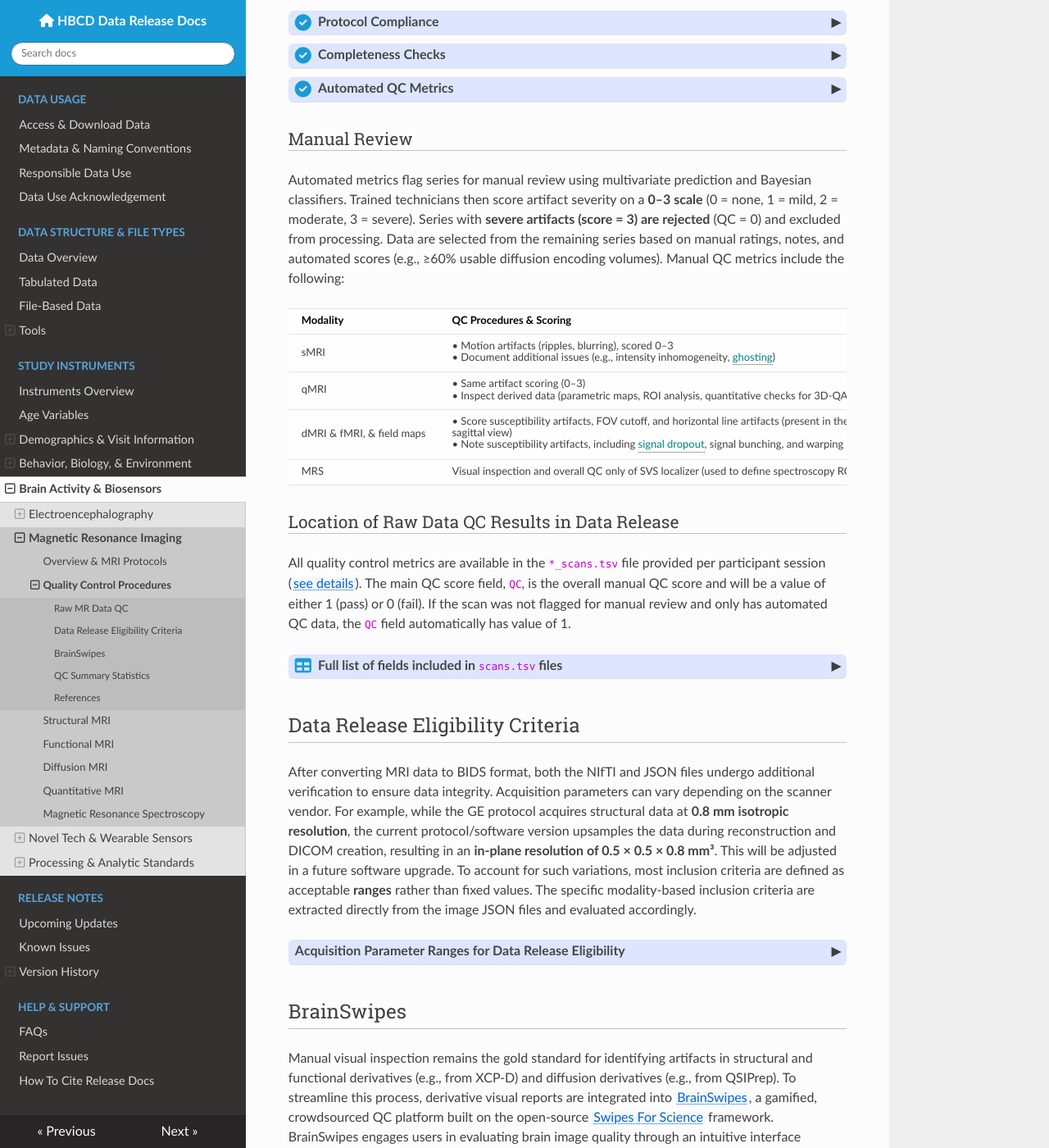
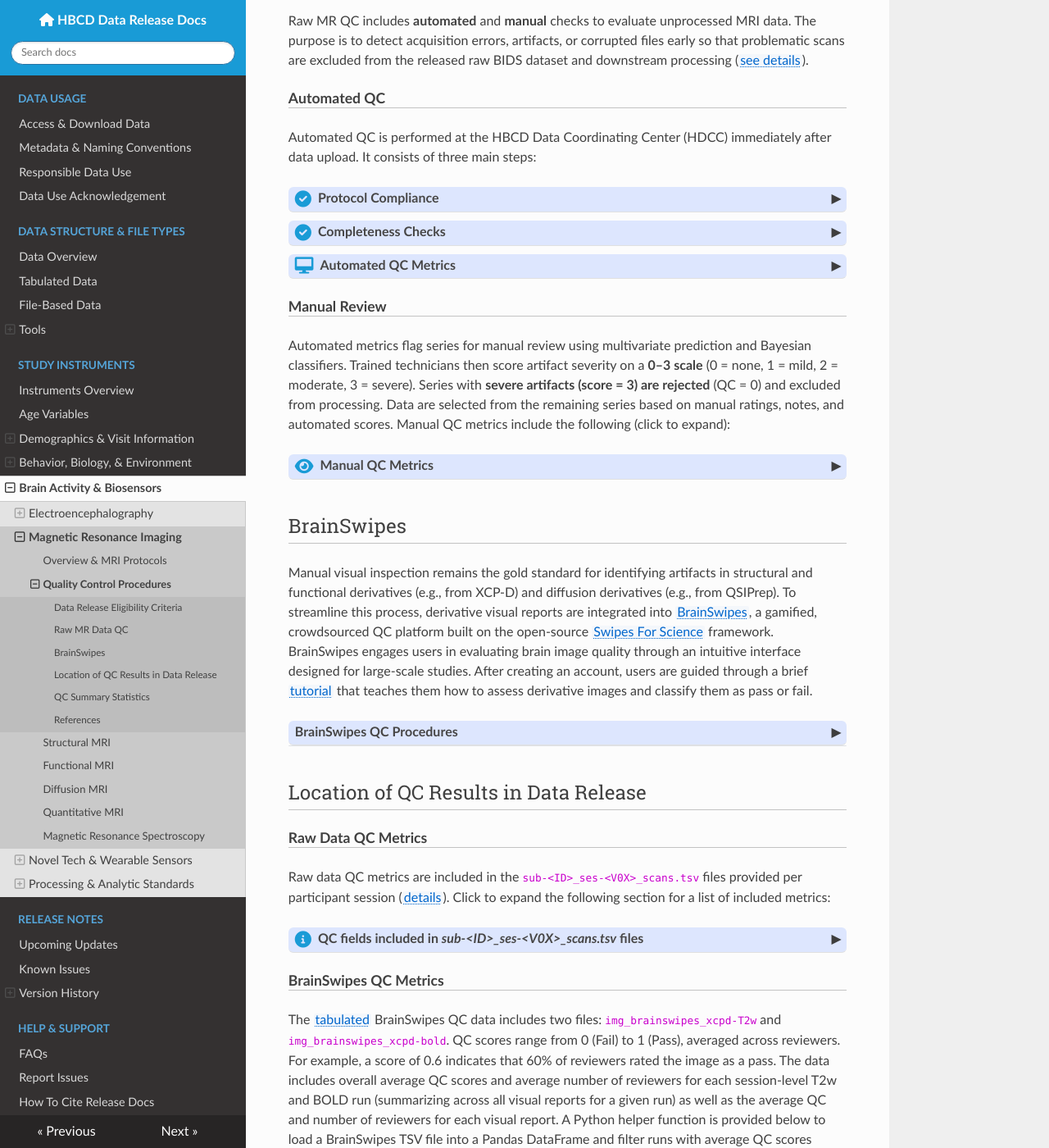
Before and after one commit to nbdc-datahub/hbcd-docs, an MkDocs documentation site: the page built from docs/instruments/mri/qc.md, in a window 1280 px wide and 1400 px high, scrolled down 537 px. Shown: the whole window at 82% size. Built offline with MkDocs 1.6.1, drawn with Linux system fonts in a browser that asks for light colours; nearby versions of some CDN libraries; some of the changed text lies outside the part shown.

Commit message:
finish polishing mri qc page

```diff
--- a/docs/instruments/mri/qc.md
+++ b/docs/instruments/mri/qc.md
@@ -1,10 +1,90 @@
 # HBCD MR Quality Control Procedures
+
+## Data Release Eligibility Criteria
+
+Acquisition parameters vary by scanner vendor, so inclusion criteria are typically defined as acceptable **ranges** rather than fixed values. Modality-specific criteria are extracted from BIDS sidecar JSON files and evaluated accordingly.
+
+<div id="acq-param-table" class="table-banner" onclick="toggleCollapse(this)">
+  <span class="emoji"><i class="fa fa-circle-check"></i></span>
+  <span class="text-with-link">
+  <span class="text">Data Release Eligibility: Acquisition Parameter Ranges</span>
+  <a class="anchor-link" href="#acq-param-table" title="Copy link">
+  <i class="fa-solid fa-link"></i>
+  </a>
+  </span>
+  <span class="arrow">▸</span>
+</div>
+<div class="table-collapsible-content">
+<p><i>NOTE: All images are additionally checked to confirm they were acquired using a head coil.</i></p>
+<table style="width: 100%; border-collapse: collapse; table-layout: fixed; font-size: 15px;">
+  <thead>
+    <tr>
+      <th>Scan Type</th>
+      <th>Repetition Time (TR)</th>
+      <th>Echo Time (TE)</th>
+      <th>Inversion Time (TI)</th>
+      <th>Slice Thickness</th>
+      <th>Number of Volumes</th>
+    </tr>
+  </thead>
+<tbody>
+<tr>
+	<td>T1w</td>
+	<td>2.3 - 2.41</td>
+    <td>0.002 - 0.0035</td>
+	<td>1.06 - 1.1</td>
+    <td>0.8</td>
+    <td>NA</td>
+	</tr>
+	<tr>
+		<td>T2w</td>
+		<td>2.5 - 4.5</td>
+    <td>0.09 - 0.15</td>
+		<td>0.29 - 0.33</td>
+    <td>0.563 - 0.565</td>
+    <td>NA</td>
+	</tr>
+	<tr>
+		<td>MRS Localizer</td>
+		<td>2.5 - 4.5</td>
+    <td>0.09 - 0.15</td>
+		<td>0.29 - 0.33</td>
+    <td>0.563 - 0.565</td>
+    <td>NA</td>
+	</tr>
+	<tr>
+		<td>Diffusion</td>
+		<td>4.8</td>
+    <td>0.0880 - 0.0980</td>
+		<td>NA</td>
+    <td>1.7</td>
+    <td>≥ 90 (AP + PA)</td>
+	</tr>
+	<tr>
+		<td>EPI Fieldmap</td>
+		<td>8.4 - 9.2</td>
+    <td>0.064 - 0.0661</td>
+		<td>2</td>
+    <td>0.563 - 0.565</td>
+    <td>NA</td>
+	</tr>
+	<tr>
+		<td>Functional</td>
+		<td>1.725</td>
+    <td>0.0369 - 0.0371</td>
+		<td>NA</td>
+    <td>2</td>
+    <td>≥ 87 (~2.5 min)</td>
+	</tr>
+</tbody>
+</table>
+</div>
 
 ## Raw MR Data QC
 
 Raw MR QC includes **automated** and **manual** checks to evaluate unprocessed MRI data. The purpose is to detect acquisition errors, artifacts, or corrupted files early so that problematic scans are excluded from the released raw BIDS dataset and downstream processing ([see details](../processing/index.md#file-selection-for-processing)).
 
-### Automated QC
+#### Automated QC
 
 Automated QC is performed at the HBCD Data Coordinating Center (HDCC) immediately after data upload. It consists of three main steps:
 
@@ -71,7 +151,7 @@
 </div>
 
 <div id="autoQC-metrics" class="table-banner" onclick="toggleCollapse(this)">
-  <span class="emoji"><i class="fa fa-circle-check"></i></span>
+  <span class="emoji"><i class="fa fa-desktop"></i></span>
   <span class="text-with-link">
 <span class="text">Automated QC Metrics</span>
   <a class="anchor-link" href="#autoQC-metrics" title="Copy link">
@@ -125,9 +205,23 @@
 </table>
 </div>
 
-### Manual Review
+<p></p>
 
-Automated metrics flag series for manual review using multivariate prediction and Bayesian classifiers. Trained technicians then score artifact severity on a **0–3 scale** (0 = none, 1 = mild, 2 = moderate, 3 = severe). Series with **severe artifacts (score = 3) are rejected** (QC = 0) and excluded from processing. Data are selected from the remaining series based on manual ratings, notes, and automated scores (e.g., ≥60% usable diffusion encoding volumes). Manual QC metrics include the following:
+#### Manual Review
+
+Automated metrics flag series for manual review using multivariate prediction and Bayesian classifiers. Trained technicians then score artifact severity on a **0–3 scale** (0 = none, 1 = mild, 2 = moderate, 3 = severe). Series with **severe artifacts (score = 3) are rejected** (QC = 0) and excluded from processing. Data are selected from the remaining series based on manual ratings, notes, and automated scores. Manual QC metrics include the following (click to expand):
+
+<div id="autoQC-metrics" class="table-banner" onclick="toggleCollapse(this)">
+  <span class="emoji"><i class="fa-solid fa-eye"></i></span>
+  <span class="text-with-link">
+<span class="text">Manual QC Metrics</span>
+  <a class="anchor-link" href="#manualQC-metrics" title="Copy link">
+  <i class="fa-solid fa-link"></i>
+  </a>
+  </span>
+  <span class="arrow">▸</span>
+</div>
+<div class="table-collapsible-content">
 <table class="compact-table-no-vertical-lines">
 <thead>
 <tr>
@@ -159,14 +253,58 @@
 </tr>
 </tbody>
 </table>
+</div>
 
-### Location of Raw Data QC Results in Data Release
-All quality control metrics are available in the `*_scans.tsv` file provided per participant session ([see details](../../datacuration/file-based-data.md#participant-session-scan-level-data)). The main QC score field, `QC`, is the overall manual QC score and will be a value of either 1 (pass) or 0 (fail). If the scan was not flagged for manual review and only has automated QC data, the `QC` field automatically has value of 1.
+
+
+## BrainSwipes
+
+Manual visual inspection remains the gold standard for identifying artifacts in structural and functional derivatives (e.g., from XCP-D) and diffusion derivatives (e.g., from QSIPrep). To streamline this process, derivative visual reports are integrated into [BrainSwipes](https://brainswipes.us/about), a gamified, crowdsourced QC platform built on the open-source [Swipes For Science](https://swipesforscience.org/) framework. BrainSwipes engages users in evaluating brain image quality through an intuitive interface designed for large-scale studies. After creating an account, users are guided through a brief [tutorial](https://brainswipes.us/tutorial-select) that teaches them how to assess derivative images and classify them as pass or fail.
+
+<p>
+<div id="swipes-procedures" class="table-banner" onclick="toggleCollapse(this)">
+<span class="text-with-link">
+  <span class="text">BrainSwipes QC Procedures</span>
+	<a class="anchor-link" href="#swipes-procedures" title="Copy link">
+  	<i class="fa-solid fa-link"></i>
+  	</a>
+  </span>
+  <span class="arrow">▸</span>
+</div>
+<div class="collapsible-content">
+<br>
+<div class="img-with-text" style="width: 60%; margin: 0 auto; text-align: center;">
+    <img src="../images/brainswipes.png" alt="Example quality assessment of surface delineation in BrainSwipes" style="width: 100%; height: auto;">
+    <p><i>Example quality assessment of surface delineation on BrainSwipes platform (displaying brain in axial plane at level of basal ganglia/putamen).</i></p>
+</div>
+<p>
+<p style="font-size: 1em; margin: 0 0 5px;"><b>Surface Delineation:</b></p>
+For structural QA, swipers are presented with image slices in coronal, axial, and sagittal planes to assess the accuracy of T1w and T2w surface delineations in differentiating gray and white matter. Images are derived from XCP-D visual reports.
+</p>
+<p style="font-size: 1em; margin: 0 0 5px;"><b>Atlas Registration:</b></p>
+In addition to surface delineation, structural QA also includes atlas registration quality, evaluated by overlaying delineations of the subject’s image onto the atlas, and vice versa. Swipes display nine T1w slices for visual inspection, with three slices per anatomical plane. Quality is assessed based on the alignment of the outer boundaries of the overlaid contours with those of the underlying image, ensuring minimal gaps or misalignments. Images are derived from XCP-D visual reports.
+<p>
+<p style="font-size: 1em; margin: 0 0 5px;"><b>Functional Registration:</b></p>
+Functional registration is evaluated by overlaying outlines of functional images onto structural images and vice versa. Swipes display nine slices of the same functional image for visual inspection, with three slices per anatomical plane. Quality is assessed similarly to structural atlas registration, focusing on the alignment of the overlaid contours. Additional evaluation includes checking for artifacts such as signal dropout. Images are derived from XCP-D visual reports.
+</p>
+<p style="font-size: 1em; margin: 0 0 5px;"><b>Diffusion Direction Encoding (<i>to be included in future release</i>):</b></p>
+Swipes display GIFs of full-resolution T2w images as a grayscale background, with the "Direction Encoded Color" (DEC) map overlaid. These GIFs sweep through a portion of the brain across the three anatomical planes. High-quality processed DWI images exhibit bands of color that closely follow the folds and contours of the grayscale background. These visuals are derived from the QSIPrep report.
+<p>
+<strong>Each visual report for a given modality is independently reviewed and rated as a pass or fail, which in the outputs are scored as values of 1 and 0 respectively. BrainSwipes generates a summary of these results that includes the average score as well as number of reviewers for each visual report of each modality.</strong>
+</div>
+</p>
+
+
+## Location of QC Results in Data Release
+
+#### Raw Data QC Metrics
+
+Raw data QC metrics are included in the <code>sub-&lt;ID&gt;_ses-&lt;V0X&gt;_scans.tsv</code> files provided per participant session (<a href="../../../datacuration/file-based-data/#participant-session-scan-level-data">details</a>). Click to expand the following section for a list of included metrics:
 
 <div id="scanstsv" class="table-banner" onclick="toggleCollapse(this)">
-    <span class="emoji"><i class="fa fa-table"></i></span>
+    <span class="emoji"><i class="fa fa-info-circle"></i></span>
   <span class="text-with-link">
-  <span class="text">Full list of fields included in <code>scans.tsv</code> files</span>
+  <span class="text">QC fields included in <i>sub-&lt;ID&gt;_ses-&lt;V0X&gt;_scans.tsv</i> files</span>
   <a class="anchor-link" href="#scanstsv" title="Copy link">
   <i class="fa-solid fa-link"></i>
   </a>
@@ -221,7 +359,8 @@
     <tr><td>revdisp</td><td><span class="tooltip tooltip-right"><i class="fa-solid fa-eye"></i><span class="tooltiptext">Manual QC Metric</span></span> If there was disparity/disagreement between reviewers</td>
     </tr>
     <tr>
-        <td>QC</td><td><span class="tooltip tooltip-right"><i class="fa-solid fa-eye"></i><span class="tooltiptext">Manual QC Metric</span></span> Overall manual QC score: 1 (pass), 0 (fail)</td>
+        <td>QC</td><td><span class="tooltip tooltip-right"><i class="fa-solid fa-eye"></i><span class="tooltiptext">Manual QC Metric</span></span> Overall manual QC score: 1 (pass), 0 (fail)<br>
+        <strong>Note: scans with only automated, and not manual, QC performed have a QC field value of 1</strong></td>
     </tr>
     <tr>
         <td>notes</td><td><span class="tooltip tooltip-right"><i class="fa-solid fa-eye"></i><span class="tooltiptext">Manual QC Metric</span></span> Optional notes from manual QC review</td>
@@ -478,120 +617,9 @@
 </table>
 </div>
 
-## Data Release Eligibility Criteria
+<p></p>
 
-After converting MRI data to BIDS format, both the NIfTI and JSON files undergo additional verification to ensure data integrity. Acquisition parameters can vary depending on the scanner vendor. For example, while the GE protocol acquires structural data at **0.8 mm isotropic resolution**, the current protocol/software version upsamples the data during reconstruction and DICOM creation, resulting in an **in-plane resolution of 0.5 × 0.5 × 0.8 mm³**. This will be adjusted in a future software upgrade. To account for such variations, most inclusion criteria are defined as acceptable **ranges** rather than fixed values. The specific modality-based inclusion criteria are extracted directly from the image JSON files and evaluated accordingly.
-
-<p>
-<div id="acq-param-table" class="table-banner" onclick="toggleCollapse(this)">
-  <span class="text">Acquisition Parameter Ranges for Data Release Eligibility</span>
-  <span class="arrow">▸</span>
-</div>
-<div class="table-collapsible-content">
-<p><i>NOTE: All images are additionally checked to confirm they were acquired using a head coil.</i></p>
-<table style="width: 100%; border-collapse: collapse; table-layout: fixed; font-size: 15px;">
-  <thead>
-    <tr>
-      <th style="width: 100%; border-collapse: collapse; table-layout: fixed;">File</th>
-      <th style="width: 100%; border-collapse: collapse; table-layout: fixed;">TR</th>
-      <th style="width: 100%; border-collapse: collapse; table-layout: fixed;">TE</th>
-      <th style="width: 100%; border-collapse: collapse; table-layout: fixed;">TI</th>
-      <th style="width: 100%; border-collapse: collapse; table-layout: fixed;">Slice Thickness</th>
-      <th style="width: 100%; border-collapse: collapse; table-layout: fixed;">Volume #</th>
-    </tr>
-  </thead>
-<tbody>
-	<tr>
-		<td>T1w</td>
-		<td>2.3-2.41</td>
-    <td>0.002-0.0035</td>
-		<td>1.06-1.1</td>
-    <td>0.8</td>
-    <td>NA</td>
-	</tr>
-	<tr>
-		<td>T2w</td>
-		<td>2.5-4.5</td>
-    <td>0.09-0.15</td>
-		<td>0.29-0.33</td>
-    <td>0.563-0.565</td>
-    <td>NA</td>
-	</tr>
-	<tr>
-		<td>MRS Localizer</td>
-		<td>2.5-4.5</td>
-    <td>0.09-0.15</td>
-		<td>0.29-0.33</td>
-    <td>0.563-0.565</td>
-    <td>NA</td>
-	</tr>
-	<tr>
-		<td>Diffusion</td>
-		<td>4.8</td>
-    <td>0.0880-0.0980</td>
-		<td>NA</td>
-    <td>1.7</td>
-    <td style="word-wrap: break-word; white-space: normal;">≥ 90 (AP + PA)</td>
-	</tr>
-	<tr>
-		<td>EPI Fieldmap</td>
-		<td>8.4-9.2</td>
-    <td>0.064-0.0661</td>
-		<td>2</td>
-    <td>0.563-0.565</td>
-    <td>NA</td>
-	</tr>
-	<tr>
-		<td>Functional</td>
-		<td>1.725</td>
-    <td>0.0369-0.0371</td>
-		<td>NA</td>
-    <td>2</td>
-    <td>≥ 87 (~2.5 min)</td>
-	</tr>
-</tbody>
-</table>
-</div>
-</p>
-
-## BrainSwipes
-
-Manual visual inspection remains the gold standard for identifying artifacts in structural and functional derivatives (e.g., from XCP-D) and diffusion derivatives (e.g., from QSIPrep). To streamline this process, derivative visual reports are integrated into [BrainSwipes](https://brainswipes.us/about), a gamified, crowdsourced QC platform built on the open-source [Swipes For Science](https://swipesforscience.org/) framework. BrainSwipes engages users in evaluating brain image quality through an intuitive interface designed for large-scale studies. After creating an account, users are guided through a brief [tutorial](https://brainswipes.us/tutorial-select) that teaches them how to assess derivative images and classify them as pass or fail.
-
-<p>
-<div id="swipes-procedures" class="table-banner" onclick="toggleCollapse(this)">
-<span class="text-with-link">
-  <span class="text">BrainSwipes QC Procedures</span>
-	<a class="anchor-link" href="#swipes-procedures" title="Copy link">
-  	<i class="fa-solid fa-link"></i>
-  	</a>
-  </span>
-  <span class="arrow">▸</span>
-</div>
-<div class="collapsible-content">
-<p>
-<p style="font-size: 1em; margin: 0 0 5px;"><b>Surface Delineation:</b></p>
-For structural QA, swipers are presented with image slices in coronal, axial, and sagittal planes to assess the accuracy of T1w and T2w surface delineations in differentiating gray and white matter. Images are derived from XCP-D visual reports.
-</p>
-<p style="font-size: 1em; margin: 0 0 5px;"><b>Atlas Registration:</b></p>
-In addition to surface delineation, structural QA also includes atlas registration quality, evaluated by overlaying delineations of the subject’s image onto the atlas, and vice versa. Swipes display nine T1w slices for visual inspection, with three slices per anatomical plane. Quality is assessed based on the alignment of the outer boundaries of the overlaid contours with those of the underlying image, ensuring minimal gaps or misalignments. Images are derived from XCP-D visual reports.
-<p>
-<p style="font-size: 1em; margin: 0 0 5px;"><b>Functional Registration:</b></p>
-Functional registration is evaluated by overlaying outlines of functional images onto structural images and vice versa. Swipes display nine slices of the same functional image for visual inspection, with three slices per anatomical plane. Quality is assessed similarly to structural atlas registration, focusing on the alignment of the overlaid contours. Additional evaluation includes checking for artifacts such as signal dropout. Images are derived from XCP-D visual reports.
-</p>
-<p style="font-size: 1em; margin: 0 0 5px;"><b>Diffusion Direction Encoding (<i>to be included in future release</i>):</b></p>
-Swipes display GIFs of full-resolution T2w images as a grayscale background, with the "Direction Encoded Color" (DEC) map overlaid. These GIFs sweep through a portion of the brain across the three anatomical planes. High-quality processed DWI images exhibit bands of color that closely follow the folds and contours of the grayscale background. These visuals are derived from the QSIPrep report.
-<p>
-<strong>Each visual report for a given modality is independently reviewed and rated as a pass or fail, which in the outputs are scored as values of 1 and 0 respectively. BrainSwipes generates a summary of these results that includes the average score as well as number of reviewers for each visual report of each modality.</strong>
-</div>
-</p>
-
-<div class="img-with-text" style="width: 60%; margin: 0 auto; text-align: center;">
-    <img src="../images/brainswipes.png" alt="Example quality assessment of surface delineation in BrainSwipes" style="width: 100%; height: auto;">
-    <p><i>Example quality assessment of surface delineation on BrainSwipes platform (displaying brain in axial plane at level of basal ganglia/putamen).</i></p>
-</div>
-
-### BrainSwipes Release Data
+#### BrainSwipes QC Metrics
 
 The [tabulated](../../datacuration/phenotypes.md) BrainSwipes QC data includes two files: `img_brainswipes_xcpd-T2w` and `img_brainswipes_xcpd-bold`. QC scores range from 0 (Fail) to 1 (Pass), averaged across reviewers. For example, a score of 0.6 indicates that 60% of reviewers rated the image as a pass. The data includes overall average QC scores and average number of reviewers for each session-level T2w and BOLD run (summarizing across all visual reports for a given run) as well as the average QC and number of reviewers for each visual report. A Python helper function is provided below to load a BrainSwipes TSV file into a Pandas DataFrame and filter runs with average QC scores above a user-specified threshold:
 
@@ -635,45 +663,40 @@
 
 ## QC Summary Statistics
 
-<div id="dwi-qc" class="notification-banner" onclick="toggleCollapse(this)">
-  <span class="emoji"><i class="fa-regular fa-lightbulb"></i></span>
+<div id="dwi-qc" class="table-banner" onclick="toggleCollapse(this)">
+  <span class="emoji"><i class="fa fa-circle-check"></i></span>
   <span class="text-with-link">
   <span class="text">Automated QC for Processed Diffusion Data</span>
   <a class="anchor-link" href="#dwi-qc" title="Copy link">
-    <i class="fa-solid fa-link"></i>
-    </a>
+  <i class="fa-solid fa-link"></i>
+  </a>
   </span>
   <span class="arrow">▸</span>
 </div>
-<div class="notification-collapsible-content">
-<p>The release currently includes BrainSwipes results for only structural and functional MRI. Diffusion results will be included in a later release. However, existing automated QC procedures for processed diffusion data are fairly robust compared to sMRI and fMRI. The automated QC metrics are provided within <code>SUBSES_space-ACPC_desc-image_qc.tsv</code> in the <a href="../../../datacuration/derivatives/#qsiprep-qsiprep">QSIPrep derivatives</a> - please see more information about automated QC on the <a href="https://qsiprep.readthedocs.io/en/latest/preprocessing.html#quality-control-data">QSIPrep website</a>.</p>
-<p>Below are automated QC metric distributions for HBCD data from visits V02 and V03. Higher NDC (closer to 1) and CNR indicate better quality images. <strong>NDC can be used as a covariate in analyses to account for variation in QC.</strong></p>
-<p><b>Left</b>: Neighboring DWI Correlation (NDC) calculated pre and post processing for each vendor on the combined AP/PA scans. Processed data is represented by a solid line, while raw data is dashed.</p>
-<p><b>Right</b>: Contrast to Noise Ratio (CNR) per shell per vendor as calculated by Eddy. Distributions are likewise colored by vendor. As data included in these plots and in the beta release have already passed a preliminary QC check we do not have specific values recommended for exclusion. However, NDC and CNR are useful covariates to include when analyzing other derivatives.</p>
+<div class="table-collapsible-content">
+<p>The current release includes BrainSwipes results for structural and functional MRI only; diffusion results will be added in a future release. However, automated QC for processed diffusion data is fairly robust, with metrics provided in <code>sub-&lt;ID&gt;_ses-&lt;V0X&gt;_space-ACPC_desc-image_qc.tsv</code> within the <a href="../dmri/#qsiprep">QSIPrep derivatives</a>. See the <a href="https://qsiprep.readthedocs.io/en/latest/preprocessing.html#quality-control-data">QSIPrep documentation</a> for details.</p>
+<p>Below are distributions of automated QC metrics from HBCD visits V02 and V03. Higher Neighboring DWI Correlation (NDC; closer to 1) and Contrast-to-Noise Ratio (CNR) indicate better image quality. <strong>NDC can also be used as a covariate in analyses to account for QC variation.</strong></p>
+<p><strong>Left</strong>: NDC calculated pre- and post-processing for each vendor using combined AP/PA scans (solid = processed, dashed = raw).<br>
+<strong>Right</strong>: Shell-wise CNR per vendor, calculated by Eddy. Because all data shown passed preliminary QC, we do not provide exclusion threshold recommendations. However, NDC and CNR are useful covariates when analyzing other derivatives.</p>
 <img src="../images/ndc_cnr_comparison.svg" width="95%" height="auto" class="center">
 </div>
 
-
-<div id="fconn" class="notification-banner" onclick="toggleCollapse(this)">
-  <span class="emoji"><i class="fa-regular fa-lightbulb"></i></span>
+<div id="fconn" class="table-banner" onclick="toggleCollapse(this)">
+  <span class="emoji"><i class="fa fa-circle-check"></i></span>
   <span class="text-with-link">
   <span class="text">Functional Connectivity as Data Quality Improves</span>
   <a class="anchor-link" href="#fconn" title="Copy link">
-    <i class="fa-solid fa-link"></i>
-    </a>
+  <i class="fa-solid fa-link"></i>
+  </a>
   </span>
   <span class="arrow">▸</span>
 </div>
-<div class="notification-collapsible-content">
-<p><b>Average Gordon Connectivity Matrices for V02 at Varying QC Thresholds</b><br>
-Average functional connectivity matrices were computed using the Gordon parcellation from <a href="../../../datacuration/derivatives/#xcp-d-xcp_d">XCP-D derivatives</a> for V02 sessions with data inclusion based on various thresholds of BrainSwipes QC results (<code>img_brainswipes_xcpd-bold</code>; <a href="../qc/#brainswipes">see details</a>). Functional connectivity patterns remained consistent even when incorporating data with lower QC scores, suggesting robustness to mild quality variations.</p>
-<p><strong>The following figures display connectivity matrices as data quality improves (Left -> Right) based on QC thresholds of 0.1, 0.5, and 0.9:</strong></p>
+<div class="table-collapsible-content">
+<p>Average functional connectivity matrices were computed using the Gordon parcellation from <a href="../fmri/#xcpd">XCP-D derivatives</a> for V02 sessions with data inclusion based on various thresholds of BrainSwipes QC results (<code>img_brainswipes_xcpd-bold</code>; <a href="../qc/#brainswipes">see details</a>). Functional connectivity patterns remained consistent even when incorporating data with lower QC scores, suggesting robustness to mild quality variations.</p>
+<p><strong>Connectivity matrices as data quality improves (Left -> Right) based on QC thresholds of 0.1, 0.5, and 0.9:</strong></p>
 <img src="../images/fconn_qc.png" style="width: 100%;" class="center">
 <br>
 </div>
-
-
-
 
 ## References
 <div class="references">
```
Also changed, not shown: docs/instruments/mri/index.md (+2 -0 lines).
